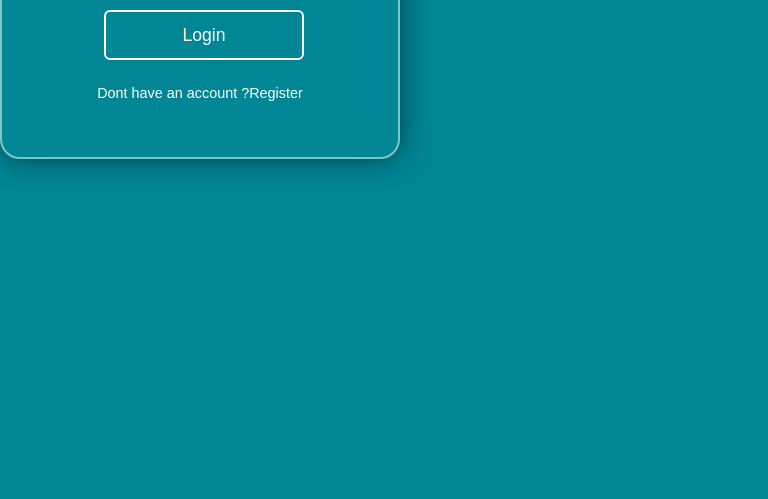
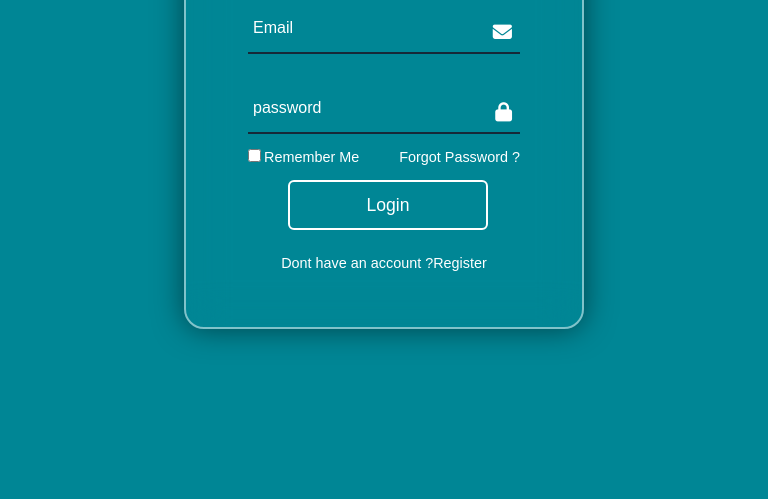
Before and after one commit to Bassem2504/page.log, a plain HTML site: page index.html in a window 768 px wide. Shown: the part 301-800 px from the top of the page. Drawn offline with Linux system fonts and the light colour scheme.

Commit message:
Update style.css

```diff
--- a/style.css
+++ b/style.css
@@ -17,14 +17,6 @@ body
     background-size: cover;
     background-position: center;
     color: #fff;
-}
-@media (min-width:768px) and (max-width:991px){
-    body{
-        width: 50%;
-        flex-wrap: nowrap;
-        display: inline-block;
-    }
-
 }
 
  header
```
